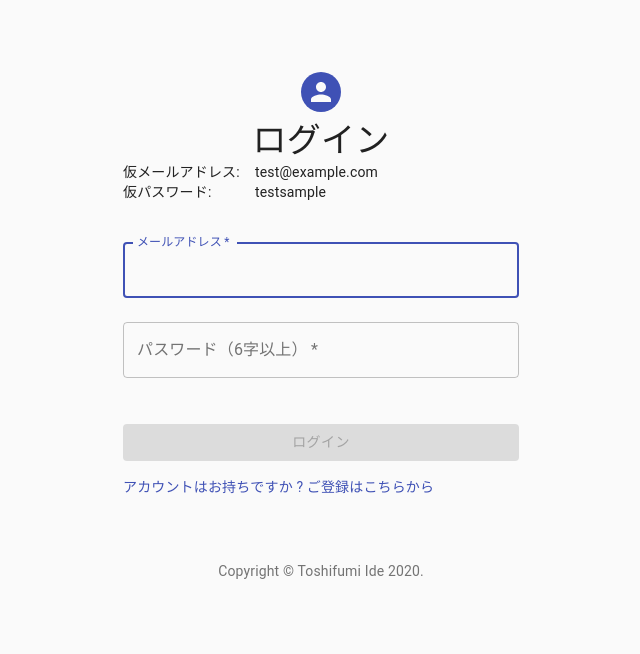
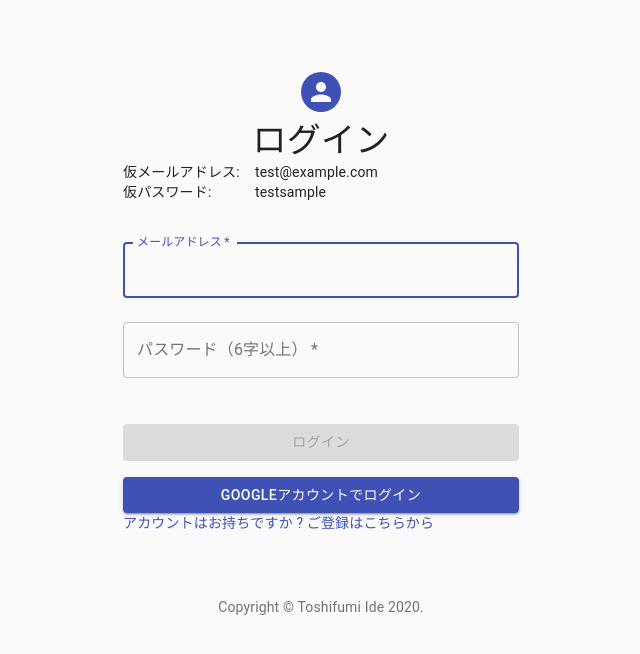
Before and after one commit to ToshifumiIde/React_PageTransition, a React (Create React App) app: page /login in a window 1280 px wide. Shown: the top 654 px of the page, without its empty margins (319-959 px from the left). Built offline with nearby package versions, Linux system fonts and the light colour scheme; no server answers.

Commit message:
signin with google(on the way)

```diff
--- a/src/components/Login.jsx
+++ b/src/components/Login.jsx
@@ -10,10 +10,11 @@ import Typography from "@material-ui/core/Typography";
 import { makeStyles } from "@material-ui/core/styles";
 import Container from "@material-ui/core/Container";
 // import firebase from "../config/firebase";
-import {auth} from "../config/firebase";
+import { auth } from "../config/firebase";
 import { Redirect } from "react-router-dom";
 import { AuthContext } from "../AuthService";
 // import { Link as Lnk } from "react-router-dom";
+import { googleProvider } from "../config/firebase";
 
 function Copyright() {
   return (
@@ -59,6 +60,12 @@ const Login = ({ history }) => {
   const [password, setPassword] = useState("");
   const [disabled, setDisabled] = useState(true);
   const user = useContext(AuthContext);
+
+  const signInGoogle = async () => {
+    await auth
+      .signInWithPopup(googleProvider)
+      .catch((err) => alert(err.message));
+  };
 
   useEffect(() => {
     //emailとpasswordの入力情報の判別
@@ -167,6 +174,14 @@ const Login = ({ history }) => {
           >
             ログイン
           </Button>
+          <Button
+            fullWidth
+            variant="contained"
+            color="primary"
+            onClick={signInGoogle}
+          >
+            Googleアカウントでログイン
+          </Button>
           <Grid container>
             <Grid item>
               <Link variant="body2" href="/signup">
--- a/src/components/Main.jsx
+++ b/src/components/Main.jsx
@@ -88,6 +88,7 @@ const Main = ({ history }) => {
                 {new Date(message.timestamp?.toDate()).getFullYear()}年{"  "}
                 {new Date(message.timestamp?.toDate()).getMonth() + 1}月{"  "}
                 {new Date(message.timestamp?.toDate()).getDate()}日{"  "}
+                {new Date(message.timestamp?.toDate()).getDate()}日{"  "}
               </span>
             </li>
           );
```
Also changed, not shown: 1 other file (tests, documents, lock files or other folders).
